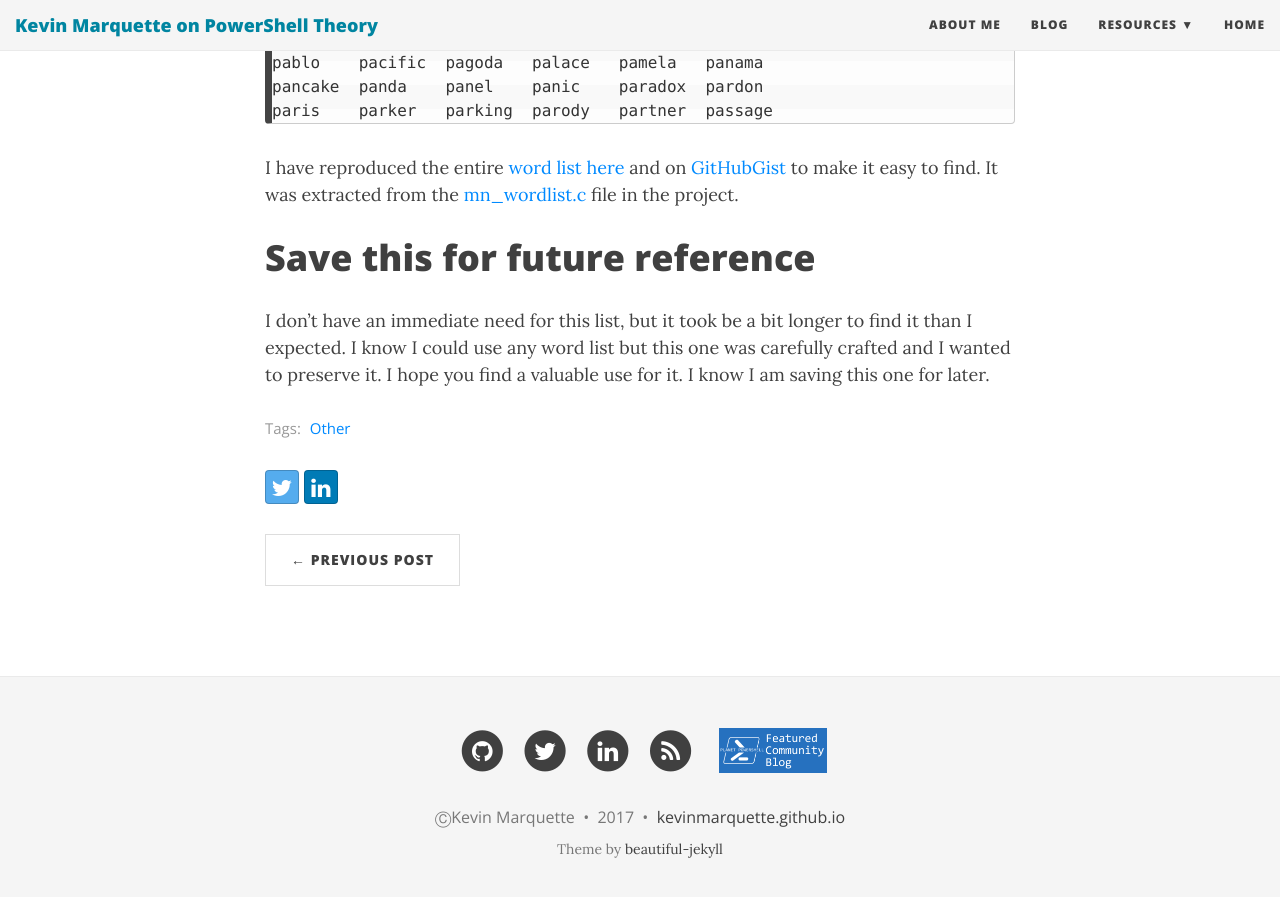
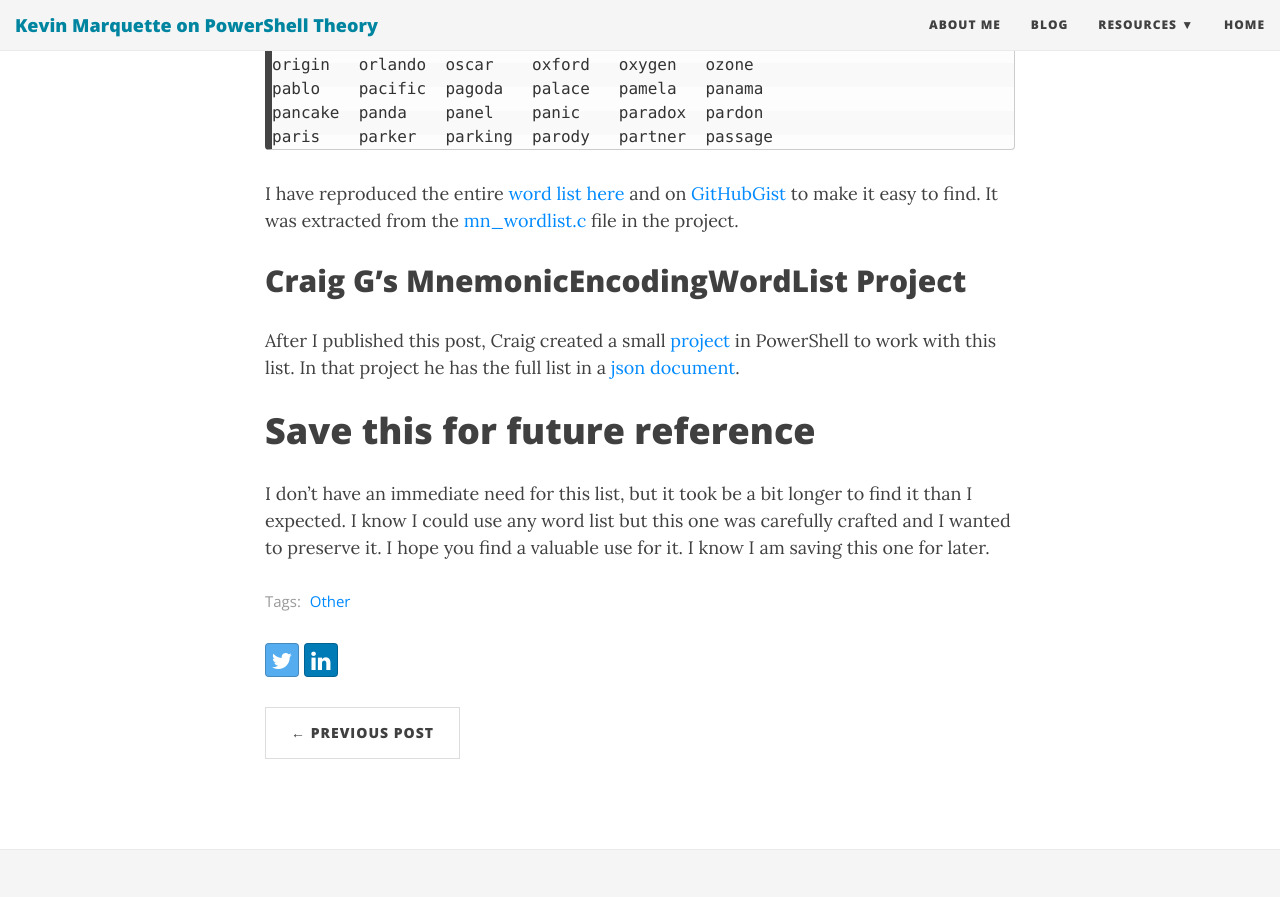
Before and after one commit to KevinMarquette/kevinmarquette.github.io, a Jekyll site: the page built from _posts/2017-03-25-mnemonic-wordlist.md, in a window 1280 px wide and 900 px high, scrolled down 3213 px. Shown: the top 897 px of the window. Built offline with Jekyll 4.4.1, drawn with Linux system fonts in a browser that asks for light colours; nearby versions of some CDN libraries; some of the changed text lies outside the part shown.

Commit message:
Added another project

```diff
--- a/_posts/2017-03-25-mnemonic-wordlist.md
+++ b/_posts/2017-03-25-mnemonic-wordlist.md
@@ -121,6 +121,10 @@
 
 I have reproduced the entire [word list here](\public\mnemonicwordlist.txt) and on [GitHubGist](https://gist.github.com/KevinMarquette/343c2436d24539cc5eabacbfd98ab754) to make it easy to find. It was extracted from the [mn_wordlist.c](https://github.com/singpolyma/mnemonicode/blob/master/mn_wordlist.c) file in the project.
 
+## Craig G's MnemonicEncodingWordList Project
+
+After I published this post, Craig created a small [project](https://github.com/chelnak/MnemonicEncodingWordList) in PowerShell to work with this list. In that project he has the full list in a [json document](https://github.com/chelnak/MnemonicEncodingWordList/blob/master/mnemonics.json).
+
 # Save this for future reference
 
 I don't have an immediate need for this list, but it took be a bit longer to find it than I expected. I know I could use any word list but this one was carefully crafted and I wanted to preserve it. I hope you find a valuable use for it. I know I am saving this one for later.
```
Also changed, not shown: _draft/exceptionhandling.md (added, +27 -0 lines).
